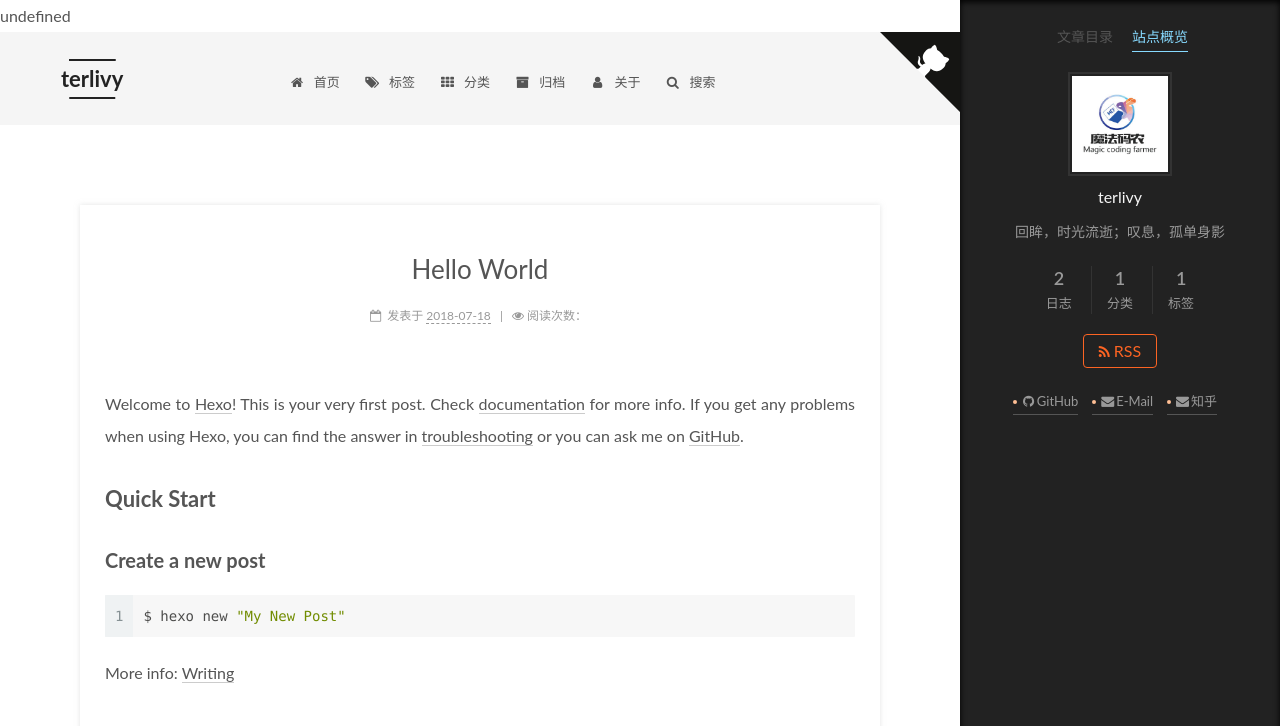
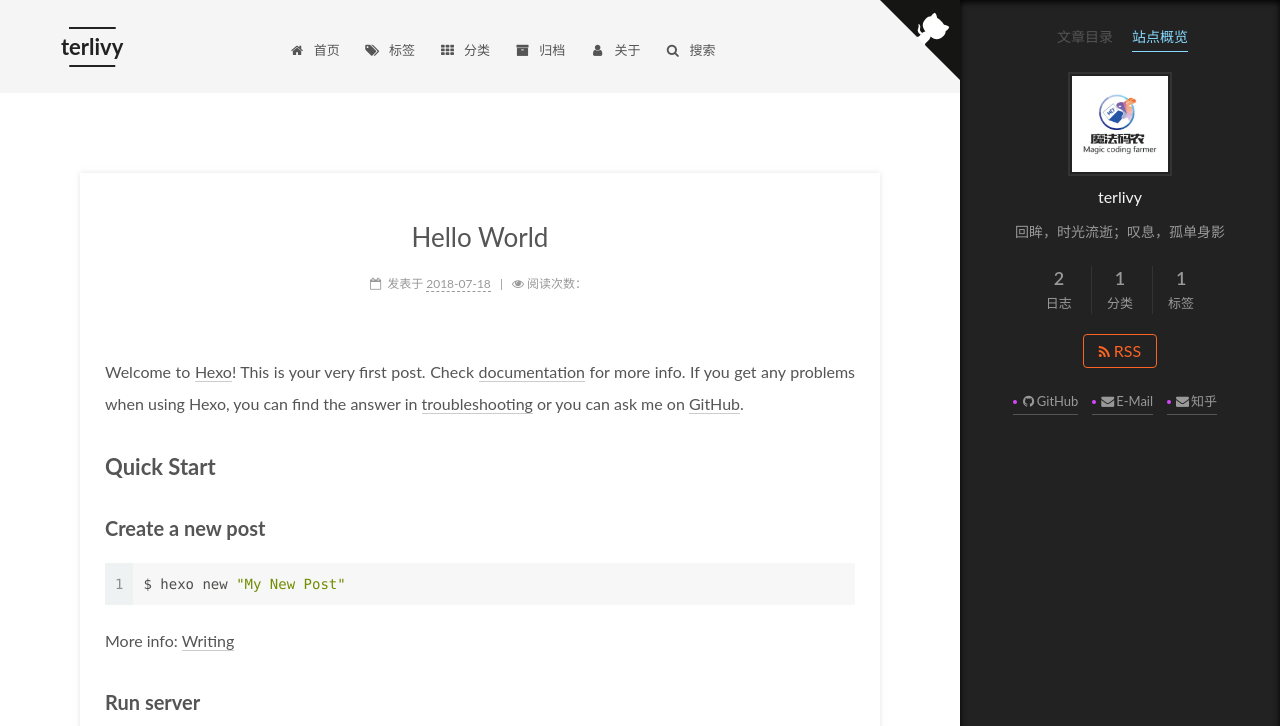
Before and after one commit to terlivy/terlivy.github.io, a plain HTML site: page 2018/07/18/hello-world/index.html in a window 1280 px wide. Both pictures are taken after a click on the item "站点概览". Shown: the top 726 px of the page. Drawn offline with Linux system fonts and the light colour scheme; some packages are replaced by stand-ins of ours; no server answers; a script that the page names is missing.

Commit message:
Site updated: 2018-10-27 00:07:14

```diff
--- a/2018/07/18/hello-world/index.html
+++ b/2018/07/18/hello-world/index.html
@@ -180,7 +180,6 @@
 </noscript>
 
 </head>
-undefined
 <body itemscope itemtype="http://schema.org/WebPage" lang="zh-CN">
 
 
@@ -1202,5 +1201,5 @@ undefined
 
 
 
-<script src="/live2dw/lib/L2Dwidget.min.js?0c58a1486de42ac6cc1c59c7d98ae887"></script><script>L2Dwidget.init({"model":"wanko","bottom":-30,"log":false,"pluginJsPath":"lib/","pluginModelPath":"assets/","pluginRootPath":"live2dw/","tagMode":false});</script></body>
+<script src="/live2dw/lib/L2Dwidget.min.js?0c58a1486de42ac6cc1c59c7d98ae887"></script><script>L2Dwidget.init({"pluginModelPath":"assets/","model":{"jsonPath":"live2d-widget-model-koharu"},"display":{"position":"right","width":150,"height":300},"mobile":{"show":false},"log":false,"pluginJsPath":"lib/","pluginRootPath":"live2dw/","tagMode":false});</script></body>
 </html>
--- a/css/main.css
+++ b/css/main.css
@@ -1856,7 +1856,7 @@ img:hover {
   width: 4px;
   height: 4px;
   border-radius: 50%;
-  background: #ffbf94;
+  background: #d944ff;
 }
 .links-of-blogroll {
   font-size: 13px;
```
Also changed, not shown: 2018/07/18/你好-Hexo/index.html (+1 -2 lines), about/index.html (+1 -2 lines), archives/2018/07/index.html (+1 -2 lines), archives/2018/index.html (+1 -2 lines), archives/index.html (+1 -2 lines), categories/index.html (+1 -2 lines), categories/电影评论/index.html (+1 -2 lines), index.html (+1 -2 lines), tags/index.html (+1 -2 lines), tags/什么事标记？/index.html (+1 -2 lines).
